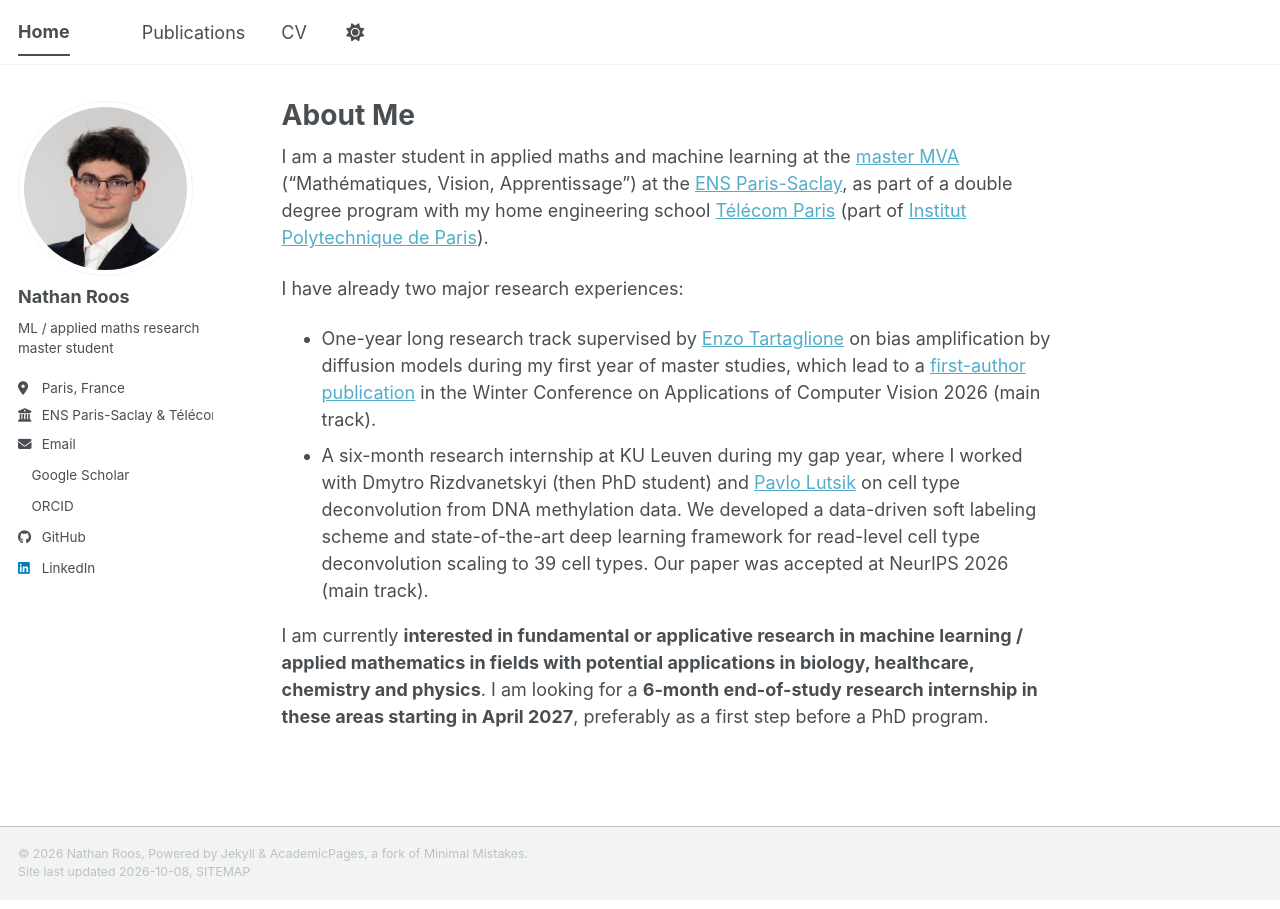
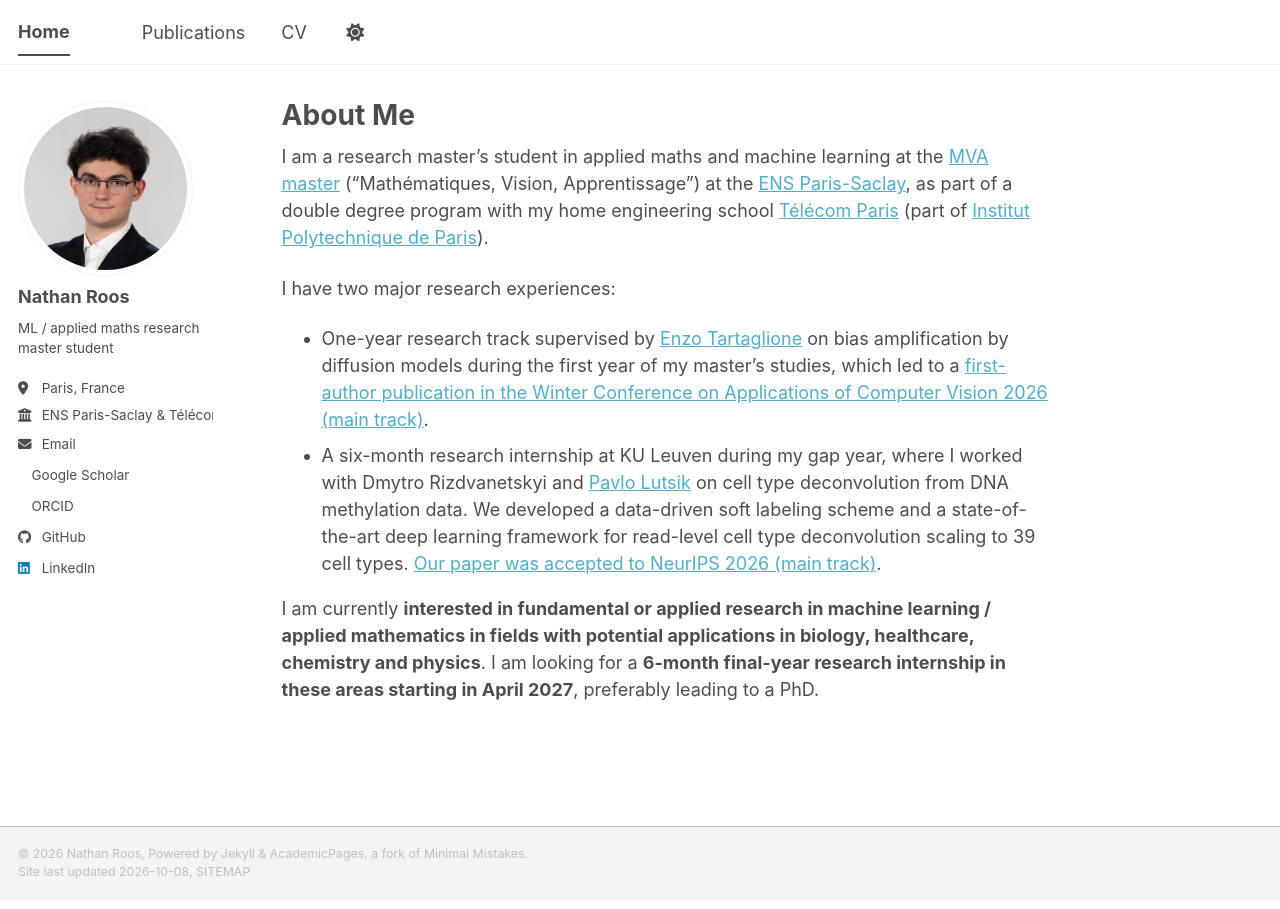
Before and after one commit to nroos-fr/nroos-fr.github.io, a Jekyll site: the page built from _pages/about.md, in a window 1280 px wide. Built offline with Jekyll 4.4.1, drawn with Linux system fonts in a browser that asks for light colours; a style sheet for code colours, icons or effects is not loaded.

Commit message:
Corrected grammatical mistakes and updated CV

```diff
--- a/_data/navigation.yml
+++ b/_data/navigation.yml
@@ -24,7 +24,7 @@ main:
   #   url: /year-archive/
 
   - title: "CV"
-    url: /files/CV_stage_2027.pdf
+    url: /files/ROOS_Nathan_CV.pdf
 
   # - title: "CV"
   #   url: /cv-json/
--- a/_pages/about.md
+++ b/_pages/about.md
@@ -7,15 +7,15 @@ redirect_from:
   - /about.html
 ---
 
-I am a master student in applied maths and machine learning at the [master MVA](https://www.master-mva.com/) ("Mathématiques, Vision, Apprentissage")
+I am a research master's student in applied maths and machine learning at the [MVA master](https://www.master-mva.com/) ("Mathématiques, Vision, Apprentissage")
 at the [ENS Paris-Saclay](https://ens-paris-saclay.fr/en/school/ens-paris-saclay),
 as part of a double degree program with my home engineering school [Télécom Paris](https://www.telecom-paris.fr/en/school/open/core-mission)
 (part of [Institut Polytechnique de Paris](https://www.ip-paris.fr/en/about/about-us)).
 
-I have already two major research experiences:
-- One-year long research track supervised by [Enzo Tartaglione](https://enzotarta.github.io/) on bias amplification by diffusion models during my first year of master studies, which
-lead to a [first-author publication](/_publications/2026-03-04-how-i-met-your-bias.md) in the Winter Conference on Applications of Computer Vision 2026 (main track).
-- A six-month research internship at KU Leuven during my gap year, where I worked with Dmytro Rizdvanetskyi (then PhD student) and [Pavlo Lutsik](https://scholar.google.com/citations?user=PB9nc_0AAAAJ&hl=en) on cell type deconvolution from DNA methylation data. We developed a data-driven soft labeling scheme and state-of-the-art deep learning framework for read-level cell type deconvolution scaling to 39 cell types. Our paper was accepted at NeurIPS 2026 (main track).
+I have two major research experiences:
+- One-year research track supervised by [Enzo Tartaglione](https://enzotarta.github.io/) on bias amplification by diffusion models during the first year of my master's studies, which
+led to a [first-author publication in the Winter Conference on Applications of Computer Vision 2026 (main track)](/_publications/2026-03-04-how-i-met-your-bias.md).
+- A six-month research internship at KU Leuven during my gap year, where I worked with Dmytro Rizdvanetskyi and [Pavlo Lutsik](https://scholar.google.com/citations?user=PB9nc_0AAAAJ&hl=en) on cell type deconvolution from DNA methylation data. We developed a data-driven soft labeling scheme and a state-of-the-art deep learning framework for read-level cell type deconvolution scaling to 39 cell types. [Our paper was accepted to NeurIPS 2026 (main track)](https://arxiv.org/abs/2607.04987).
 
-I am currently **interested in fundamental or applicative research in machine learning / applied mathematics in fields with potential applications in biology, healthcare, chemistry and physics**.
-I am looking for a **6-month end-of-study research internship in these areas starting in April 2027**, preferably as a first step before a PhD program.
+I am currently **interested in fundamental or applied research in machine learning / applied mathematics in fields with potential applications in biology, healthcare, chemistry and physics**.
+I am looking for a **6-month final-year research internship in these areas starting in April 2027**, preferably leading to a PhD.
```
Also changed, not shown: 3 other files.
